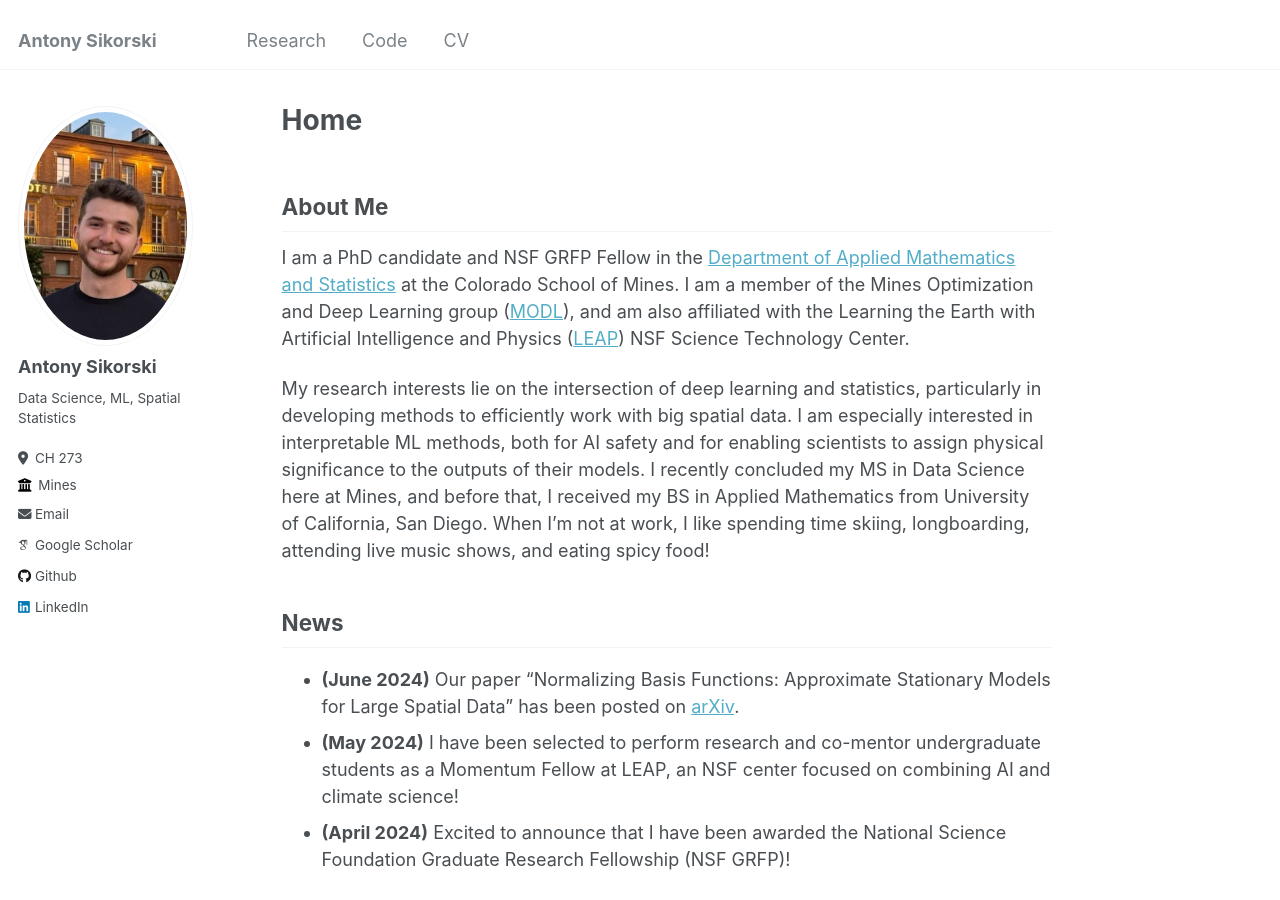
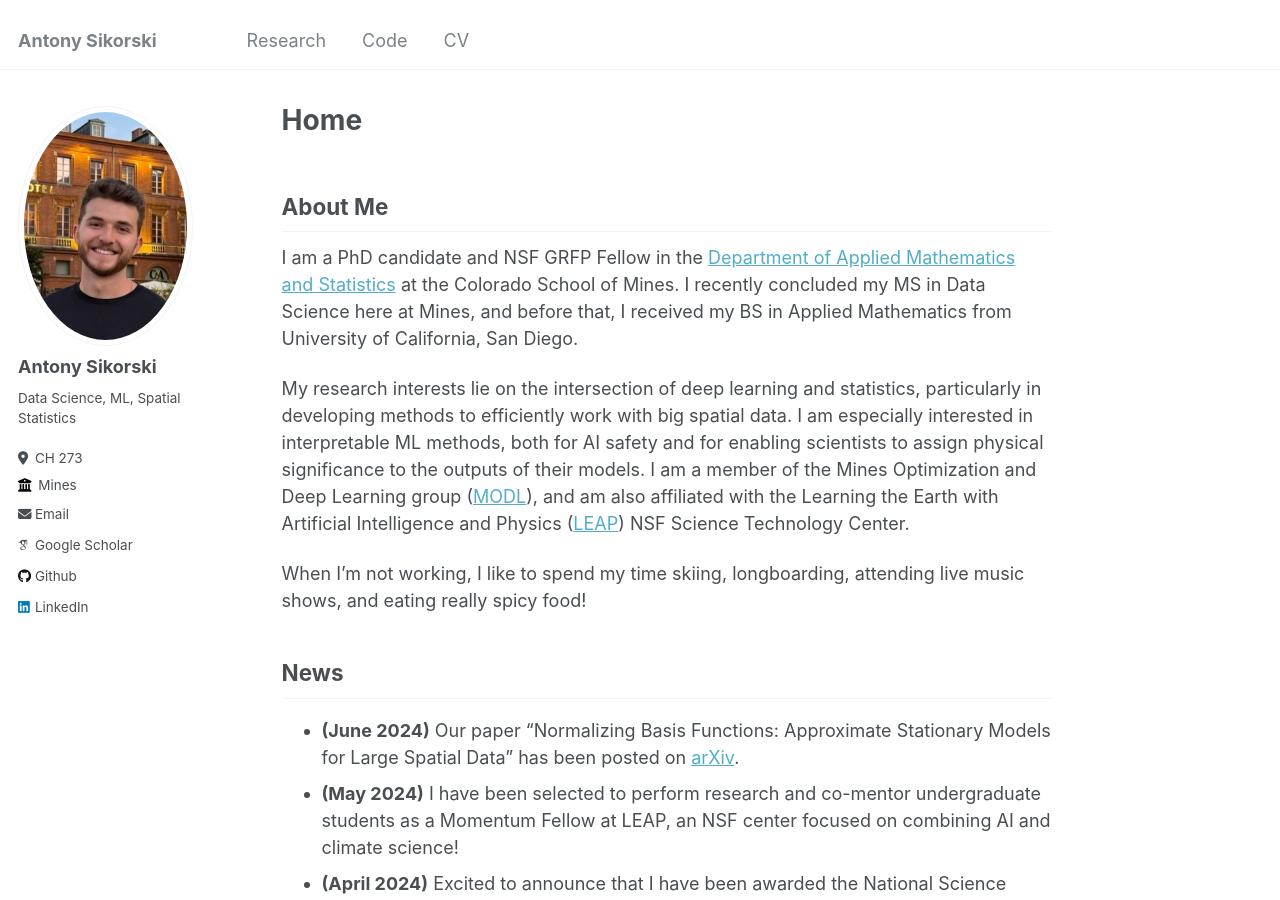
Before and after one commit to antonyxsik/antonyxsik.github.io, a Jekyll site: the page built from _pages/about.md, in a window 1280 px wide and 900 px high. Built offline with Jekyll 4.4.1, drawn with Linux system fonts in a browser that asks for light colours; some web fonts are replaced.

Commit message:
about edits

```diff
--- a/_pages/about.md
+++ b/_pages/about.md
@@ -10,9 +10,12 @@
 
 About Me
 ------
-I am a PhD candidate and NSF GRFP Fellow in the [Department of Applied Mathematics and Statistics](https://ams.mines.edu/) at the Colorado School of Mines. I am a member of the Mines Optimization and Deep Learning group ([MODL](https://ams.mines.edu/optimization-and-deep-learning/)), and am also affiliated with the Learning the Earth with Artificial Intelligence and Physics ([LEAP](https://leap.columbia.edu/education/2024-leap-summer-momentum-fellowship/)) NSF Science Technology Center.
+I am a PhD candidate and NSF GRFP Fellow in the [Department of Applied Mathematics and Statistics](https://ams.mines.edu/) at the Colorado School of Mines. I recently concluded my MS in Data Science here at Mines, and before that, I received my BS in Applied Mathematics from University of California, San Diego.
 
-My research interests lie on the intersection of deep learning and statistics, particularly in developing methods to efficiently work with big spatial data. I am especially interested in interpretable ML methods, both for AI safety and for enabling scientists to assign physical significance to the outputs of their models. I recently concluded my MS in Data Science here at Mines, and before that, I received my BS in Applied Mathematics from University of California, San Diego. When I'm not at work, I like spending time skiing, longboarding, attending live music shows, and eating spicy food!
+
+My research interests lie on the intersection of deep learning and statistics, particularly in developing methods to efficiently work with big spatial data. I am especially interested in interpretable ML methods, both for AI safety and for enabling scientists to assign physical significance to the outputs of their models. I am a member of the Mines Optimization and Deep Learning group ([MODL](https://ams.mines.edu/optimization-and-deep-learning/)), and am also affiliated with the Learning the Earth with Artificial Intelligence and Physics ([LEAP](https://leap.columbia.edu/education/2024-leap-summer-momentum-fellowship/)) NSF Science Technology Center.
+
+When I'm not working, I like to spend my time skiing, longboarding, attending live music shows, and eating really spicy food!
 
 News
 ------
```
